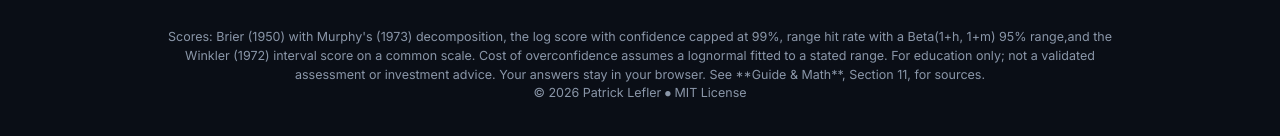
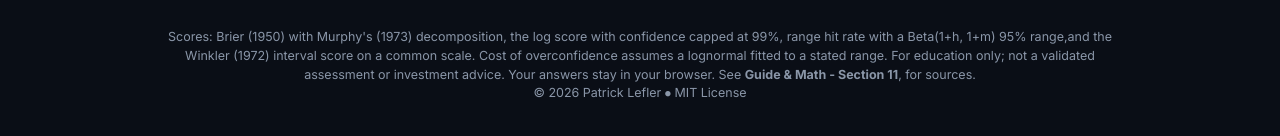
Before and after one commit to seeking-eureka/expert-calibration-trainer, a plain HTML site: page index.html in a window 1280 px wide. Shown: the part 994-1130 px from the top of the page. Drawn offline with Linux system fonts and the light colour scheme.

Commit message:
Improve footer content and formatting
Updated footer text for clarity and formatting.

```diff
--- a/index.html
+++ b/index.html
@@ -420,7 +420,7 @@ Actual:  σ = ln(U/L) / (2·z<sub>(1+h)/2</sub>)        h = your range hit rate
 
   <footer class="foot muted small">Scores: Brier (1950) with Murphy's (1973) decomposition, the log score with confidence capped at 99%, range hit rate with a Beta(1+h, 1+m) 95% range,and the <br>
     Winkler (1972) interval score on a common scale. Cost of overconfidence assumes a lognormal fitted to a stated range. For education only; not a validated <br>
-    assessment or investment advice. Your answers stay in your browser. See **Guide &amp; Math**, Section 11, for sources. <br>
+    assessment or investment advice. Your answers stay in your browser. See <strong>Guide &amp; Math - Section 11</strong>, for sources. <br>
     © 2026 Patrick Lefler ⦁ MIT License </footer>
 </div>
 <div class="ctip mono" id="chartTip" hidden></div>
```
